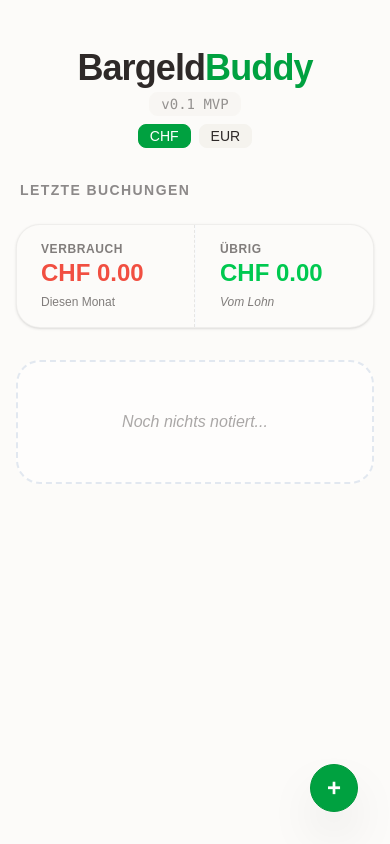
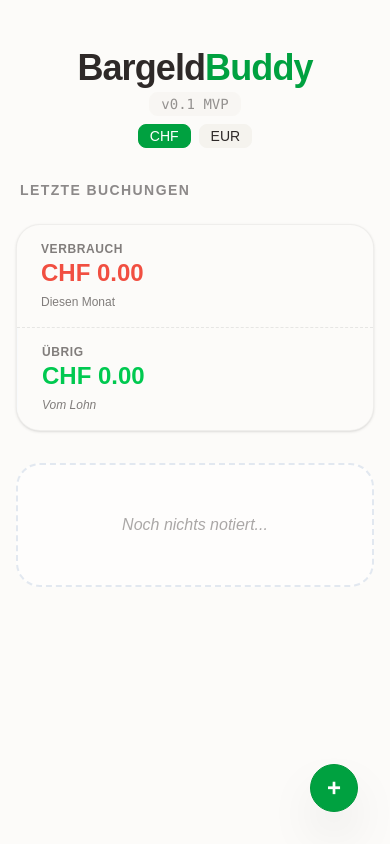
Before and after one commit to resul-elezi/bargeldbuddy, a Vue app: page / in a window 390 px wide. Built offline with nearby package versions, Linux system fonts and the light colour scheme.

Commit message:
fix: responsive issue

```diff
--- a/src/App.vue
+++ b/src/App.vue
@@ -36,7 +36,7 @@ const isFormOpen = ref(false);
       <h2 class="text-sm font-black uppercase tracking-widest text-(--color-bookings-heading) px-1">Letzte Buchungen</h2>
 
       <section class="max-w-md mx-auto mb-8">
-        <div class="stats shadow-sm w-full bg-(--color-base-100) rounded-3xl border border-black/5 overflow-hidden">
+        <div class="stats stats-vertical sm:stats-horizontal shadow-sm w-full bg-(--color-base-100) rounded-3xl border border-black/5 overflow-hidden">
 
           <!-- Gesamter Verbrauch (Ausgaben) -->
           <div class="stat">
```
